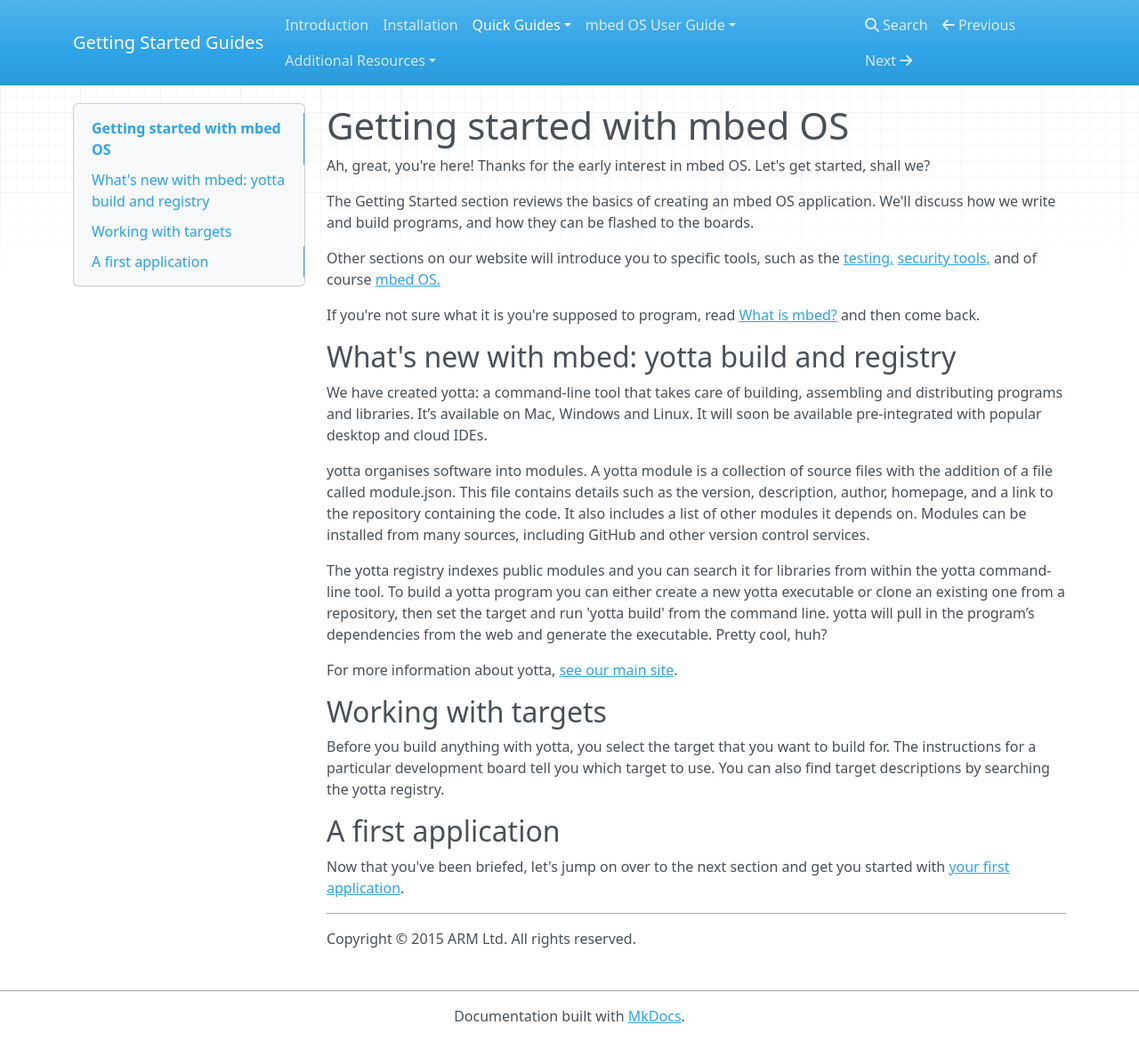
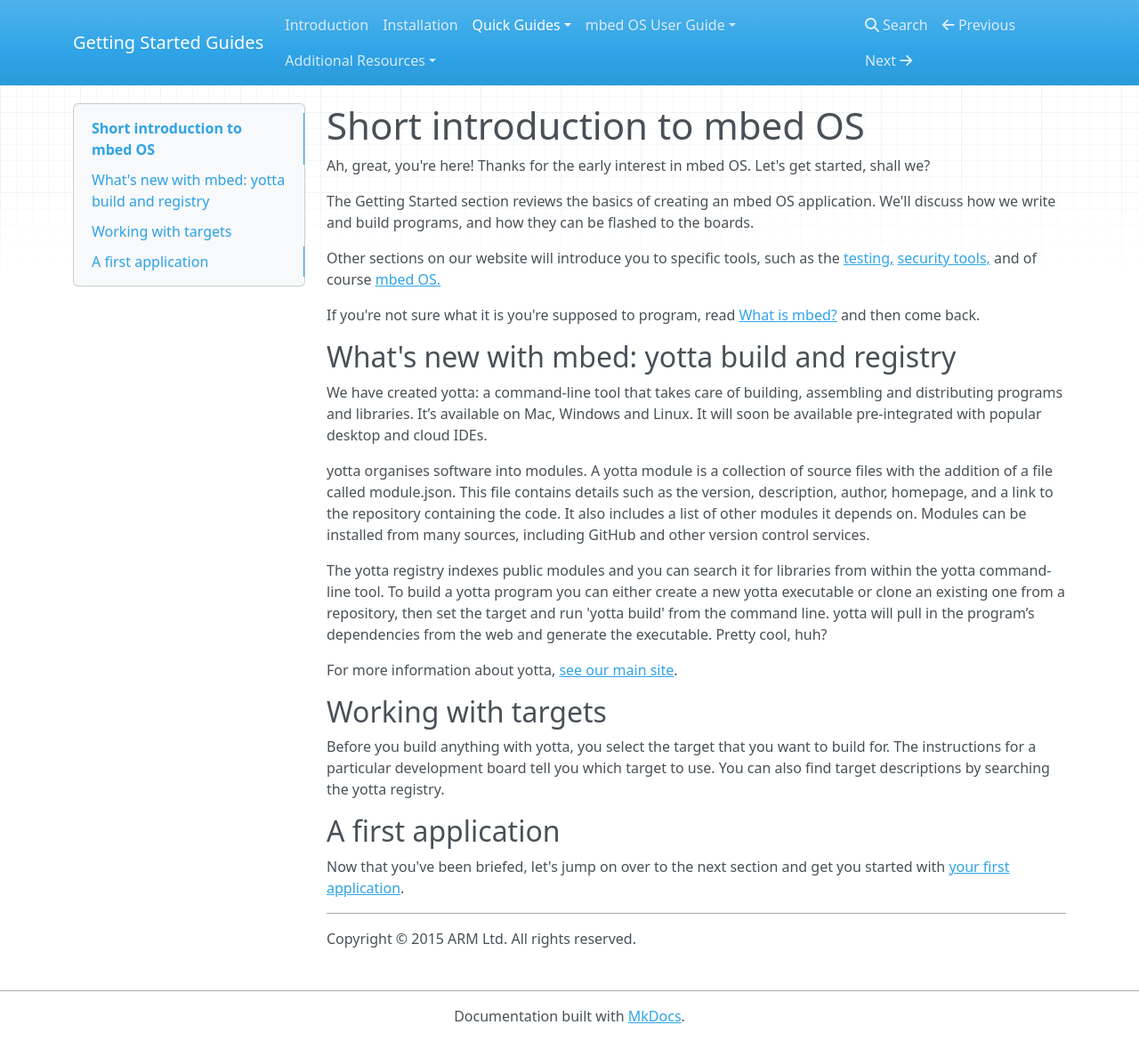
Before and after one commit to ARMmbed/GettingStartedmbedOS, an MkDocs documentation site: the page built from Docs/GettingStartedmbedOS.md, in a window 1280 px wide and 1170 px high. Shown: the whole window at 89% size. Built offline with MkDocs 1.6.1, drawn with Linux system fonts in a browser that asks for light colours; nearby versions of some CDN libraries; old or Windows-style settings are respelled for this version of MkDocs.

Commit message:
Changing title

```diff
--- a/Docs/GettingStartedmbedOS.md
+++ b/Docs/GettingStartedmbedOS.md
@@ -1,4 +1,4 @@
-# Getting started with mbed OS
+# Short introduction to mbed OS
 
 Ah, great, you're here! Thanks for the early interest in mbed OS. Let's get started, shall we?
 
```
